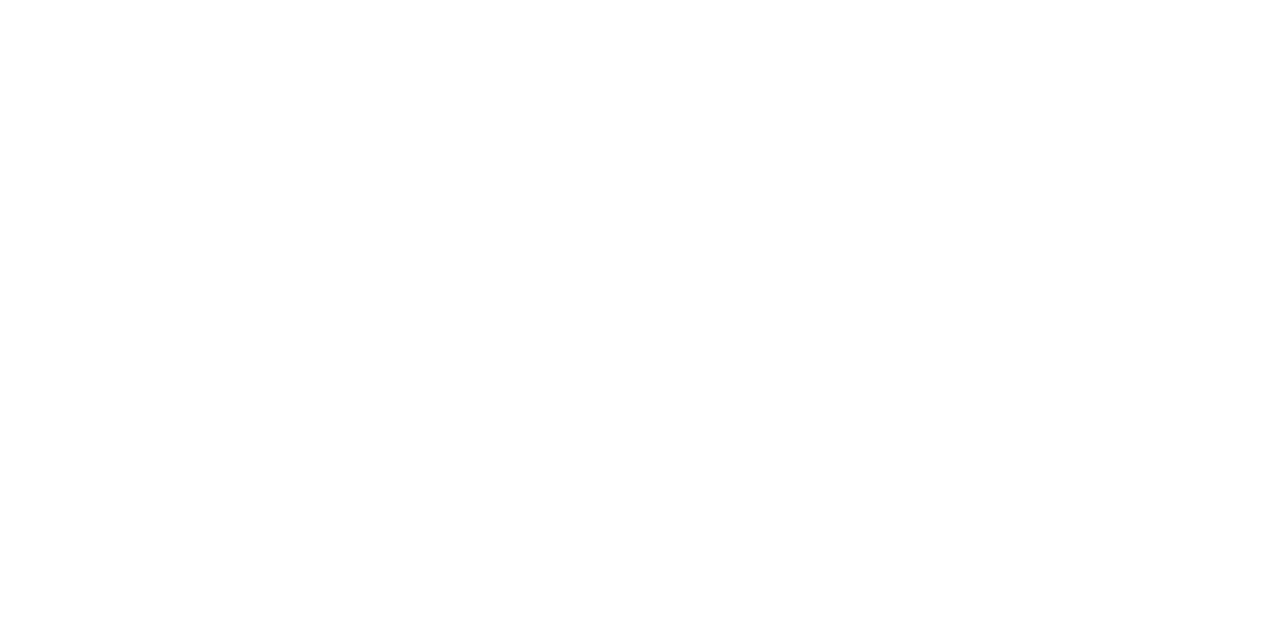
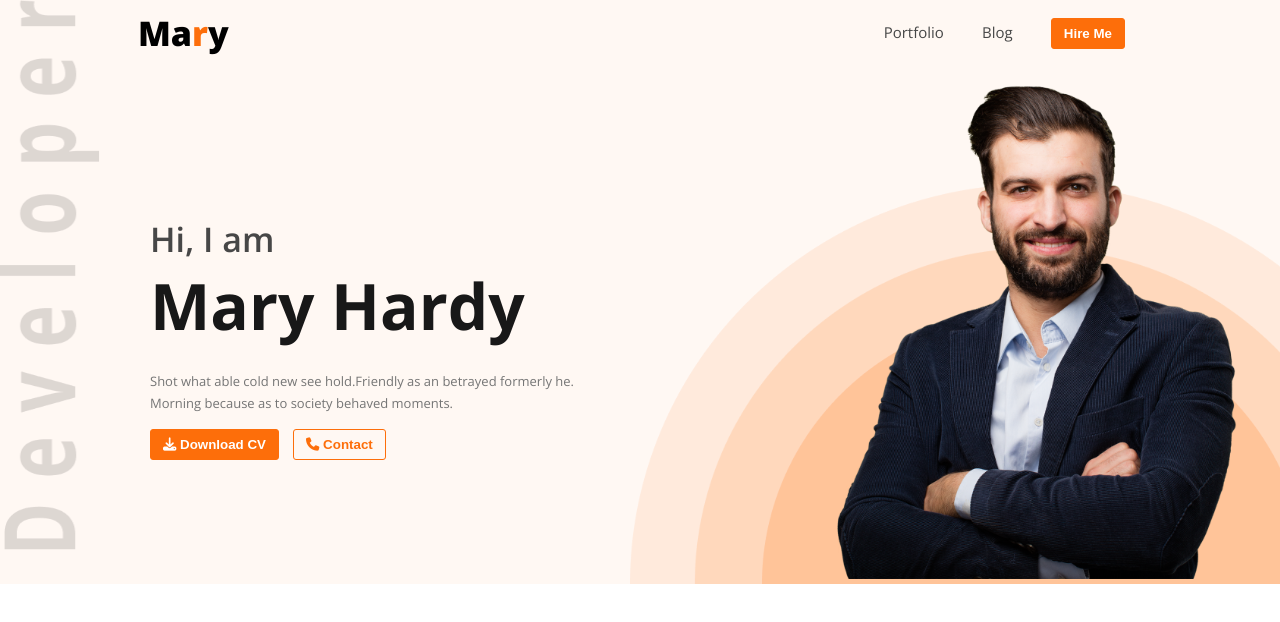
Before and after one commit to AAzizshishir/web-portfolio, a plain HTML site: page index.html in a window 1280 px wide. Drawn offline with nearby package versions, Linux system fonts and the light colour scheme.

Commit message:
added html header and style

```diff
--- a/index.html
+++ b/index.html
@@ -1,14 +1,50 @@
 <!DOCTYPE html>
 <html lang="en">
-<head>
-    <meta charset="UTF-8">
-    <meta name="viewport" content="width=device-width, initial-scale=1.0">
+  <head>
+    <meta charset="UTF-8" />
+    <meta name="viewport" content="width=device-width, initial-scale=1.0" />
     <title>Portfolio Website</title>
-    <link rel="stylesheet" href="style.css">
-</head>
-<body>
-    <header></header>
+    <link rel="stylesheet" href="style.css" />
+    <link
+      rel="stylesheet"
+      href="https://cdnjs.cloudflare.com/ajax/libs/font-awesome/6.7.2/css/all.min.css"
+      integrity="sha512-Evv84Mr4kqVGRNSgIGL/F/aIDqQb7xQ2vcrdIwxfjThSH8CSR7PBEakCr51Ck+w+/U6swU2Im1vVX0SVk9ABhg=="
+      crossorigin="anonymous"
+      referrerpolicy="no-referrer"
+    />
+  </head>
+  <body>
+    <header class="header">
+      <nav class="navbar">
+        <h3>Ma<span>r</span>y</h3>
+        <ul class="nav-links">
+          <li><a href="">Portfolio</a></li>
+          <li><a href="">Blog</a></li>
+          <li><button class="btn">Hire Me</button></li>
+        </ul>
+      </nav>
+      <div class="hero-section">
+        <div class="hero-content">
+          <p class="subtitle">Hi, I am</p>
+          <h1 class="title">Mary Hardy</h1>
+          <p class="description">
+            Shot what able cold new see hold.Friendly as an betrayed formerly
+            he. <br />
+            Morning because as to society behaved moments.
+          </p>
+          <button class="btn">
+            <i class="fa-solid fa-download"></i> Download CV
+          </button>
+          <button class="btn contact-btn">
+            <i class="fa-solid fa-phone"></i> Contact
+          </button>
+        </div>
+        <div class="hero-image">
+          <img src="./images/hardy.png" />
+        </div>
+      </div>
+    </header>
     <main></main>
     <footer></footer>
-</body>
+  </body>
 </html>
--- a/style.css
+++ b/style.css
@@ -1,16 +1,121 @@
 /* Font */
-@import url('https://fonts.googleapis.com/css2?family=Open+Sans:ital,wght@0,300..800;1,300..800&display=swap');
-:root{
-    --titleColor : rgb(24,24,24);
-    --textColor : rgb(117, 117, 117);
-    --bgColor : rgb(253, 110, 10);
+@import url("https://fonts.googleapis.com/css2?family=Open+Sans:ital,wght@0,300..800;1,300..800&display=swap");
+:root {
+  --titleColor: rgb(24, 24, 24);
+  --textColor: rgb(117, 117, 117);
+  --bgColor: rgb(253, 110, 10);
 }
-*{
-    margin: 0;
-    padding: 0;
-    list-style: none;
-    box-sizing: border-box;
+* {
+  margin: 0;
+  padding: 0;
+  list-style: none;
+  box-sizing: border-box;
 }
-body{
-    font-family: "Open Sans", serif;
+body {
+  font-family: "Open Sans", serif;
 }
+
+/* Navbar style */
+.navbar {
+  width: 80%;
+  padding: 10px;
+  display: flex;
+  align-items: center;
+  justify-content: space-between;
+  margin: 0 auto;
+}
+.navbar h3 {
+  font-size: 34px;
+  font-weight: 800;
+  line-height: 46px;
+  letter-spacing: 0%;
+  text-align: left;
+}
+.navbar h3 span {
+  color: var(--bgColor);
+}
+.nav-links li {
+  display: inline-block;
+  padding: 0 17px;
+}
+.nav-links li a {
+  color: rgb(71, 71, 71);
+  font-size: 15px;
+  font-weight: 400;
+  line-height: 20px;
+  letter-spacing: 0%;
+  text-decoration: none;
+}
+.btn {
+  padding: 7px 12px;
+  border-radius: 3px;
+  background: var(--bgColor);
+  color: #fff;
+  border: 1px solid var(--bgColor);
+  transition: all 0.3s;
+  font-weight: 700;
+}
+.btn:hover {
+  background-color: #f06706;
+  cursor: pointer;
+}
+.header {
+  background-color: #fff8f3;
+  background-image: url(./images/developer.png), url(./images/header_bg.png);
+  background-repeat: no-repeat, no-repeat;
+  background-position: top left, bottom right;
+  background-size: 100px 550px, 650px 400px;
+}
+.hero-section {
+  display: flex;
+}
+.hero-section .developer {
+  height: 500px;
+  margin-left: 20px;
+}
+.hero-section .hero-content {
+  width: 650px;
+  height: 262px;
+  margin-top: 150px;
+  margin-left: 150px;
+}
+.hero-content .subtitle {
+  color: rgb(71, 71, 71);
+  font-size: 34px;
+  font-weight: 600;
+  line-height: 46px;
+  letter-spacing: 0%;
+}
+.hero-content .title {
+  color: var(--titleColor);
+  font-size: 64px;
+  font-weight: 700;
+  line-height: 88px;
+  letter-spacing: 0%;
+}
+.hero-content .description {
+  color: var(--textColor);
+  font-size: 13px;
+  font-weight: 400;
+  line-height: 22px;
+  letter-spacing: 0%;
+  margin-top: 20px;
+  margin-bottom: 15px;
+}
+.hero-content .contact-btn {
+  background: transparent;
+  color: var(--bgColor);
+  margin-left: 10px;
+}
+.contact-btn:hover{
+    background-color: var(--bgColor);
+    color: #fff;
+}
+.contact-btn i{
+    color: var(--bgColor);
+}
+
+.hero-section .hero-image img {
+  height: 513px;
+  width: 443px;
+}
```
